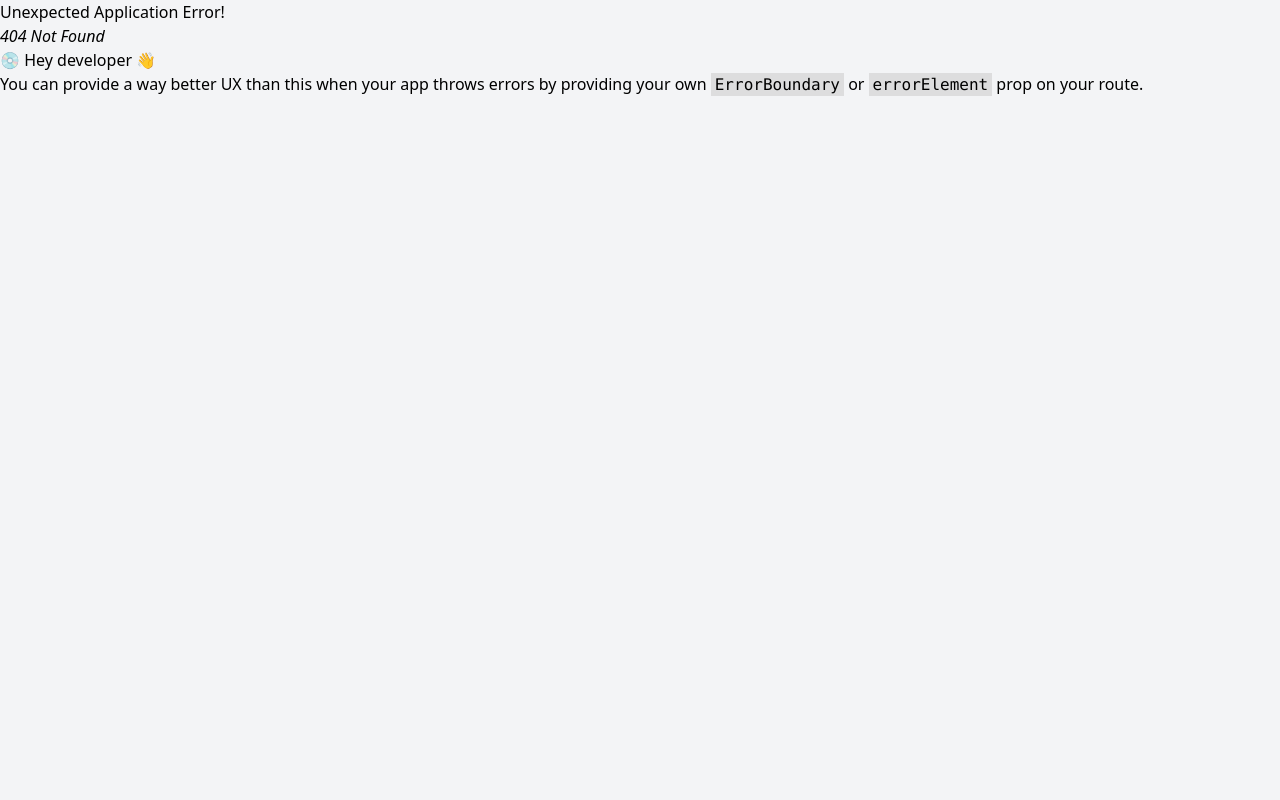
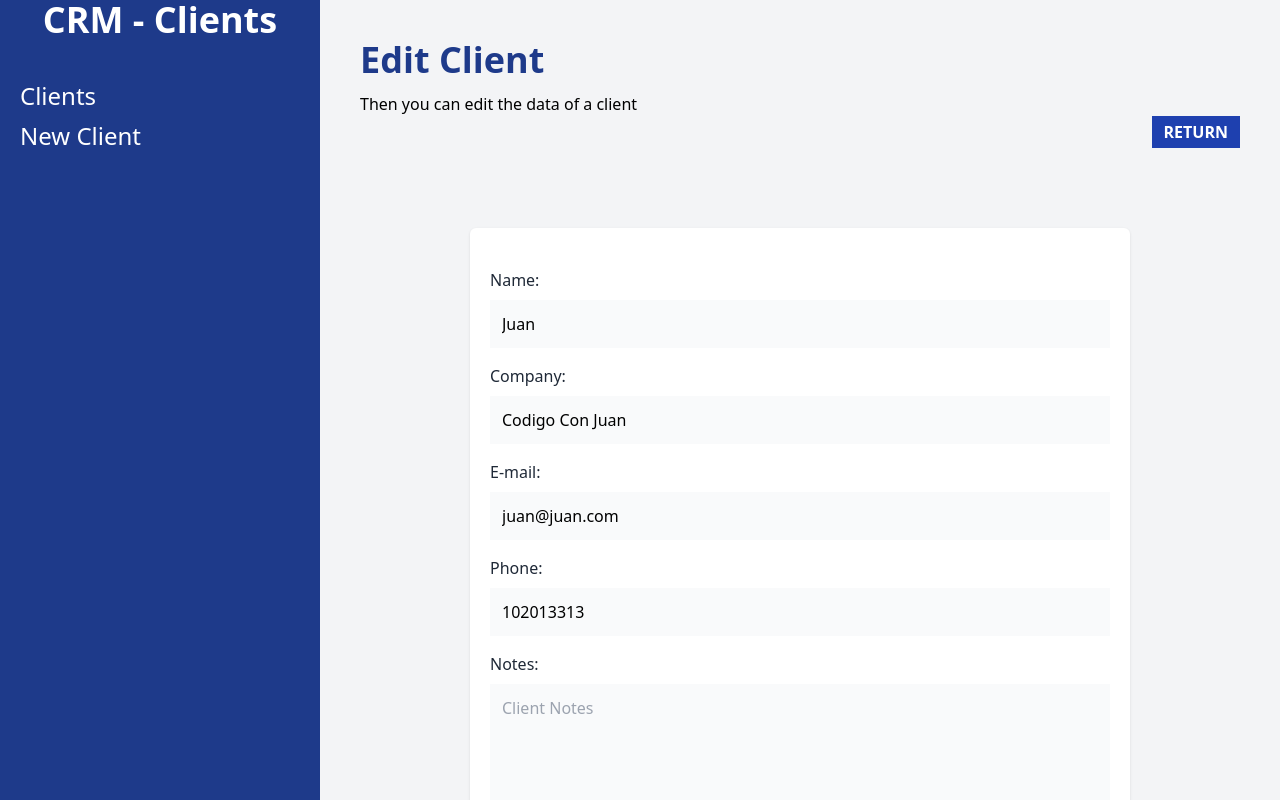
Before and after one commit to aniitasmith/crm-react, a React (Vite) app: page /client/1/edit in a window 1280 px wide. Before the commit this address had no page. Built offline with nearby package versions, Linux system fonts and the light colour scheme; data requests are answered from the project's data file.

Commit message:
Creating the page to Edit the Client

```diff
--- a/src/components/Client.jsx
+++ b/src/components/Client.jsx
@@ -1,7 +1,10 @@
+import { useNavigate } from "react-router-dom"
+
 /* eslint-disable react/prop-types */
 function Client({client}) {
 
-  const { name, phone, email, company} = client
+  const navigate = useNavigate()
+  const { name, phone, email, company, id} = client
   return (
     <tr className='border-b'>
       <td className='p-6 space-y-2'>
@@ -22,6 +25,7 @@ function Client({client}) {
         <button
           type='button'
           className='text-blue-600 hover:text-blue-700 uppercase font-bold text-xs'
+          onClick={() => navigate(`/client/${id}/edit`)}
         >
           Edit
         </button>
--- a/src/components/ErrorPage.jsx
+++ b/src/components/ErrorPage.jsx
@@ -7,7 +7,7 @@ export default function ErrorPage() {
     <div className='space-y-8'>
       <h1 className='text-center text-6xl font-extrabold mt-20 text-blue-900'>CRM - Clientes</h1>
       <p className='text-center'>There was a mistake</p>
-      <p className='text-center'>{error.message}</p>
+      <p className='text-center'>{error.statusText || error.message}</p>
     </div>
   )
 }
--- a/src/components/Formulario.jsx
+++ b/src/components/Formulario.jsx
@@ -1,3 +1,4 @@
+/* eslint-disable react/prop-types */
 const Formulario = ({client}) => {
   return (
     <>
@@ -12,6 +13,7 @@ const Formulario = ({client}) => {
           className='mt-2 block w-full p-3 bg-gray-50'
           placeholder='Client name'
           name='name'
+          defaultValue={client?.name}
         />
       </div>
       <div className='mb-4'>
@@ -25,6 +27,7 @@ const Formulario = ({client}) => {
           className='mt-2 block w-full p-3 bg-gray-50'
           placeholder='Client Company'
           name='company'
+          defaultValue={client?.company}
         />
       </div>
       <div className='mb-4'>
@@ -38,6 +41,8 @@ const Formulario = ({client}) => {
           className='mt-2 block w-full p-3 bg-gray-50'
           placeholder='Email del Cliente'
           name='email'
+          defaultValue={client?.email}
+
         />
       </div>
       <div className='mb-4'>
@@ -51,6 +56,8 @@ const Formulario = ({client}) => {
           className='mt-2 block w-full p-3 bg-gray-50'
           placeholder='Client Phone'
           name='phone'
+          defaultValue={client?.phone}
+
         />
       </div>
       <div className='mb-4'>
@@ -65,6 +72,7 @@ const Formulario = ({client}) => {
           className='mt-2 block w-full p-3 bg-gray-50 h-40 align-self'
           placeholder='Client Notes'
           name='notes'
+          defaultValue={client?.notes}
         />
       </div>
     </>
--- a/src/data/clients.js
+++ b/src/data/clients.js
@@ -1,5 +1,12 @@
+/* eslint-disable no-unused-vars */
 export async function getClients() {
   const response = await fetch(import.meta.env.VITE_API_URL)
+  const result = await response.json()
+  return result
+}
+
+export async function getClient(id) {
+  const response = await fetch(`${import.meta.env.VITE_API_URL}/${id}`)
   const result = await response.json()
   return result
 }
@@ -17,5 +24,20 @@ export async function addClient(datos) {
   } catch (error) {
     console.log(error)
   }
+}
+
+export async function updateClient(id, datos) {
+  try {
+    const response = await fetch(`${import.meta.env.VITE_API_URL}/${id}`, {
+      method: 'PUT',
+      body: JSON.stringify(datos),
+      headers: {
+        'Content-Type': 'application/json'
+      }
+    })
+    await  response.json()
+  } catch (error) {
+    console.log(error)
+  }
 
 }
--- a/src/main.jsx
+++ b/src/main.jsx
@@ -6,6 +6,7 @@ import Layout from './components/Layout'
 import NewClient, { action as newClientAction} from './pages/NewClient'
 import Index, { loader as clientsLoader } from './pages'
 import ErrorPage from './components/ErrorPage'
+import EditClient, { loader as editClientLoader, action as editClientAction } from './pages/EditClient'
 
 const router = createBrowserRouter([
   {
@@ -21,7 +22,16 @@ const router = createBrowserRouter([
       {
         path: '/client/new',
         element: <NewClient/>,
-        action: newClientAction
+        action: newClientAction,
+        errorElement : <ErrorPage />
+      },
+      {
+        path: '/client/:clientId/edit',
+        element: <EditClient/>,
+        loader: editClientLoader,
+        action: editClientAction,
+        errorElement : <ErrorPage />
+
       }
     ]
   },
--- /dev/null
+++ b/src/pages/EditClient.jsx
@@ -0,0 +1,86 @@
+/* eslint-disable no-useless-escape */
+/* eslint-disable no-undef */
+/* eslint-disable no-control-regex */
+/* eslint-disable react-refresh/only-export-components */
+import { Form, useNavigate, useLoaderData, useActionData, redirect } from "react-router-dom"
+import { getClient, updateClient} from "../data/clients"
+import Formulario from "../components/Formulario"
+import Error from "../components/Error"
+
+export async function loader({params}) {
+  const client = await getClient(params.clientId)
+  if (Object.values(client).length === 0) {
+    throw new Response ('', {
+      status : 404,
+      statusText: "No results / Client not found"
+    })
+  }
+  return client
+}
+
+export async function action({request, params}){
+  const formData = await request.formData()
+  const datos = Object.fromEntries(formData)
+  const email = formData.get('email')
+
+  //Validation
+  const errors = []
+  if(Object.values(datos).includes('')) {
+    errors.push('All fields are required')
+  }
+  let regex = new RegExp("([!#-'*+/-9=?A-Z^-~-]+(\.[!#-'*+/-9=?A-Z^-~-]+)*|\"\(\[\]!#-[^-~ \t]|(\\[\t -~]))+\")@([!#-'*+/-9=?A-Z^-~-]+(\.[!#-'*+/-9=?A-Z^-~-]+)*|\[[\t -Z^-~]*])");
+  if(!regex.test(email)){
+    errors.push('The email is not valid')
+  }
+
+  //Return data if there are errors
+  if(Object.keys(errors).length) {
+    return errors
+  }
+// Update Client
+  await updateClient(params.clientId, datos)
+  return redirect('/')
+
+}
+
+
+function EditClient() {
+  const navigate = useNavigate()
+  const client = useLoaderData()
+  const errors = useActionData()
+
+  return (
+    <>
+      <h1 className='font-black text-4xl text-blue-900'>Edit Client</h1>
+      <p className='mt-3'>Then you can edit the data of a client</p>
+      <div className='flex justify-end'>
+        <button
+          className='bg-blue-800 text-white px-3 py-1 font-bold uppercase'
+          onClick={() => navigate(-1)}
+          >
+          return
+        </button>
+      </div>
+      <div className='bg-white shadow rounded-md md:w-3/4 mx-auto px-5 py-10 mt-20'>
+
+        {errors?.length && errors.map( (error, i) => <Error key={i}>{error}</Error>)}
+        <Form
+          method='POST'
+          noValidate
+        >
+          <Formulario
+            client={client}
+          />
+          <input
+            type='submit'
+            className='mt-5 w-full bg-blue-800 p-3 uppercase font-bold text-white text-lg'
+            value='Save Changes'
+          />
+        </Form>
+      </div>
+
+    </>
+  )
+}
+
+export default EditClient
```
